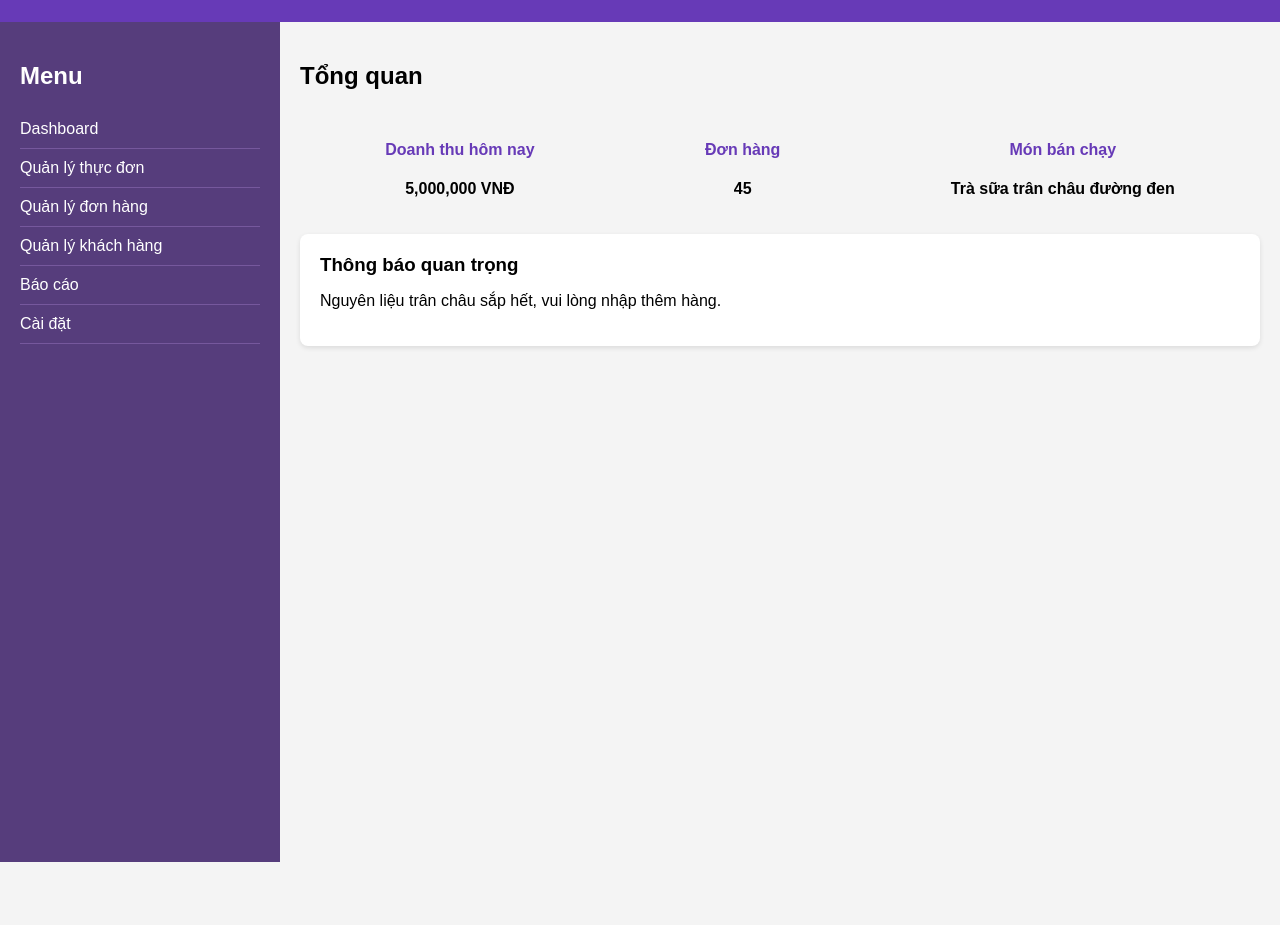
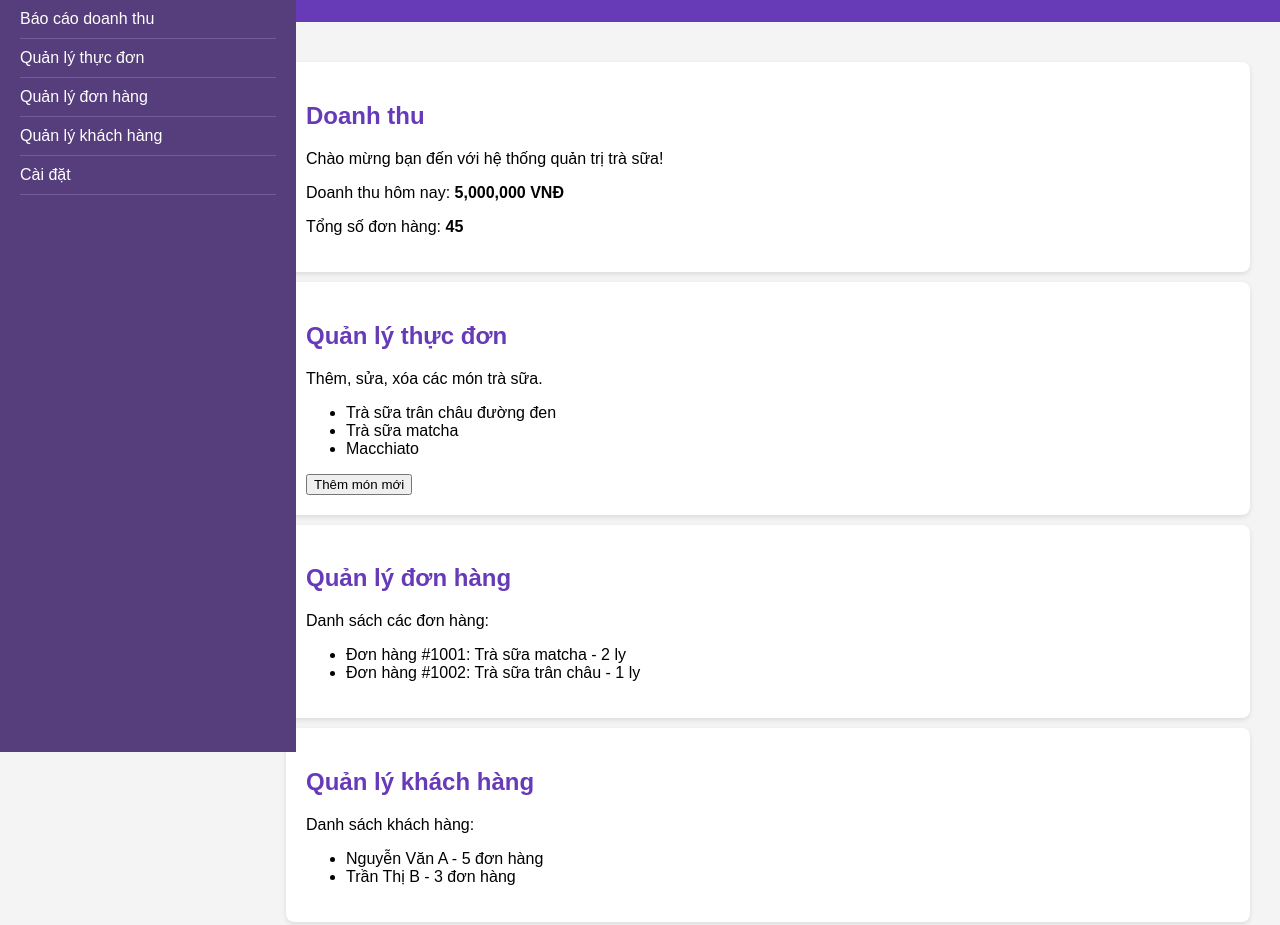
Before and after one commit to 22130101NguyenDucHuy/LapTrinhWebNhom34, a plain HTML site: page Admin/index.html in a window 1280 px wide. Shown: the part 88-1013 px from the top of the page. Before the commit the page ends 950 px from the top, so only its background shows below. Drawn offline with Linux system fonts and the light colour scheme.

Commit message:
Add admin 2: create section

```diff
--- a/Admin/index.html
+++ b/Admin/index.html
@@ -4,65 +4,7 @@
     <meta charset="UTF-8">
     <meta name="viewport" content="width=device-width, initial-scale=1.0">
     <title>Admin Dashboard - Trà Sữa</title>
-    <style>
-        body {
-            font-family: Arial, sans-serif;
-            margin: 0;
-            padding: 0;
-            background-color: #f4f4f4;
-        }
-        header {
-            background-color: #673ab7;
-            color: #fff;
-            padding: 15px;
-            text-align: center;
-        }
-        .container {
-            display: flex;
-        }
-        .sidebar {
-            width: 20%;
-            background-color: #563d7c;
-            color: #fff;
-            height: 100vh;
-            padding: 20px;
-        }
-        .sidebar a {
-            color: #fff;
-            text-decoration: none;
-            display: block;
-            padding: 10px 0;
-            border-bottom: 1px solid #76589d;
-        }
-        .sidebar a:hover {
-            background-color: #715c9d;
-        }
-        .content {
-            width: 80%;
-            padding: 20px;
-        }
-        .card {
-            background: #fff;
-            margin: 10px 0;
-            padding: 20px;
-            border-radius: 8px;
-            box-shadow: 0 2px 5px rgba(0, 0, 0, 0.1);
-        }
-        .card h3 {
-            margin: 0;
-        }
-        .stats {
-            display: flex;
-            justify-content: space-around;
-        }
-        .stats .stat-item {
-            text-align: center;
-            margin: 10px;
-        }
-        .stat-item h4 {
-            color: #673ab7;
-        }
-    </style>
+    <link rel="stylesheet" href="style.css">
 </head>
 <body>
 <header>
@@ -72,33 +14,50 @@
     <!-- Sidebar -->
     <div class="sidebar">
         <h2>Menu</h2>
-        <a href="#">Dashboard</a>
-        <a href="#">Quản lý thực đơn</a>
-        <a href="#">Quản lý đơn hàng</a>
-        <a href="#">Quản lý khách hàng</a>
-        <a href="#">Báo cáo</a>
-        <a href="#">Cài đặt</a>
+        <a href="#report">Báo cáo doanh thu</a>
+        <a href="#menu-management">Quản lý thực đơn</a>
+        <a href="#order-management">Quản lý đơn hàng</a>
+        <a href="#customer-management">Quản lý khách hàng</a>
+        <a href="#settings">Cài đặt</a>
     </div>
     <!-- Content -->
     <div class="content">
-        <h2>Tổng quan</h2>
-        <div class="stats">
-            <div class="stat-item">
-                <h4>Doanh thu hôm nay</h4>
-                <p><strong>5,000,000 VNĐ</strong></p>
-            </div>
-            <div class="stat-item">
-                <h4>Đơn hàng</h4>
-                <p><strong>45</strong></p>
-            </div>
-            <div class="stat-item">
-                <h4>Món bán chạy</h4>
-                <p><strong>Trà sữa trân châu đường đen</strong></p>
-            </div>
+        <div id="report" class="section">
+            <h2>Doanh thu</h2>
+            <p>Chào mừng bạn đến với hệ thống quản trị trà sữa!</p>
+            <p>Doanh thu hôm nay: <strong>5,000,000 VNĐ</strong></p>
+            <p>Tổng số đơn hàng: <strong>45</strong></p>
         </div>
-        <div class="card">
-            <h3>Thông báo quan trọng</h3>
-            <p>Nguyên liệu trân châu sắp hết, vui lòng nhập thêm hàng.</p>
+        <div id="menu-management" class="section">
+            <h2>Quản lý thực đơn</h2>
+            <p>Thêm, sửa, xóa các món trà sữa.</p>
+            <ul>
+                <li>Trà sữa trân châu đường đen</li>
+                <li>Trà sữa matcha</li>
+                <li>Macchiato</li>
+            </ul>
+            <button>Thêm món mới</button>
+        </div>
+        <div id="order-management" class="section">
+            <h2>Quản lý đơn hàng</h2>
+            <p>Danh sách các đơn hàng:</p>
+            <ul>
+                <li>Đơn hàng #1001: Trà sữa matcha - 2 ly</li>
+                <li>Đơn hàng #1002: Trà sữa trân châu - 1 ly</li>
+            </ul>
+        </div>
+        <div id="customer-management" class="section">
+            <h2>Quản lý khách hàng</h2>
+            <p>Danh sách khách hàng:</p>
+            <ul>
+                <li>Nguyễn Văn A - 5 đơn hàng</li>
+                <li>Trần Thị B - 3 đơn hàng</li>
+            </ul>
+        </div>
+        <div id="settings" class="section">
+            <h2>Cài đặt</h2>
+            <p>Thay đổi thông tin cửa hàng:</p>
+            <button>Chỉnh sửa</button>
         </div>
     </div>
 </div>
--- /dev/null
+++ b/Admin/style.css
@@ -0,0 +1,51 @@
+body {
+    font-family: Arial, sans-serif;
+    margin: 0;
+    padding: 0;
+    background-color: #f4f4f4;
+}
+header {
+    background-color: #673ab7;
+    color: #fff;
+    padding: 15px;
+    text-align: center;
+}
+.container {
+    display: flex;
+    min-height: 100vh;
+}
+.sidebar {
+    width: 20%;
+    background-color: #563d7c;
+    color: #fff;
+    height: 100vh;
+    padding: 20px;
+    position: fixed;
+    top: 0;
+    left: 0;
+}
+.sidebar a {
+    color: #fff;
+    text-decoration: none;
+    display: block;
+    padding: 10px 0;
+    border-bottom: 1px solid #76589d;
+}
+.sidebar a:hover {
+    background-color: #715c9d;
+}
+.content {
+    width: 80%;
+    padding: 30px;
+    margin-left: 20%; /* Dịch nội dung sang phải để nhường chỗ cho sidebar */
+}
+.section {
+    padding: 20px;
+    background: #fff;
+    margin: 10px 0;
+    border-radius: 8px;
+    box-shadow: 0 2px 5px rgba(0, 0, 0, 0.1);
+}
+.section h2 {
+    color: #673ab7;
+}
```
